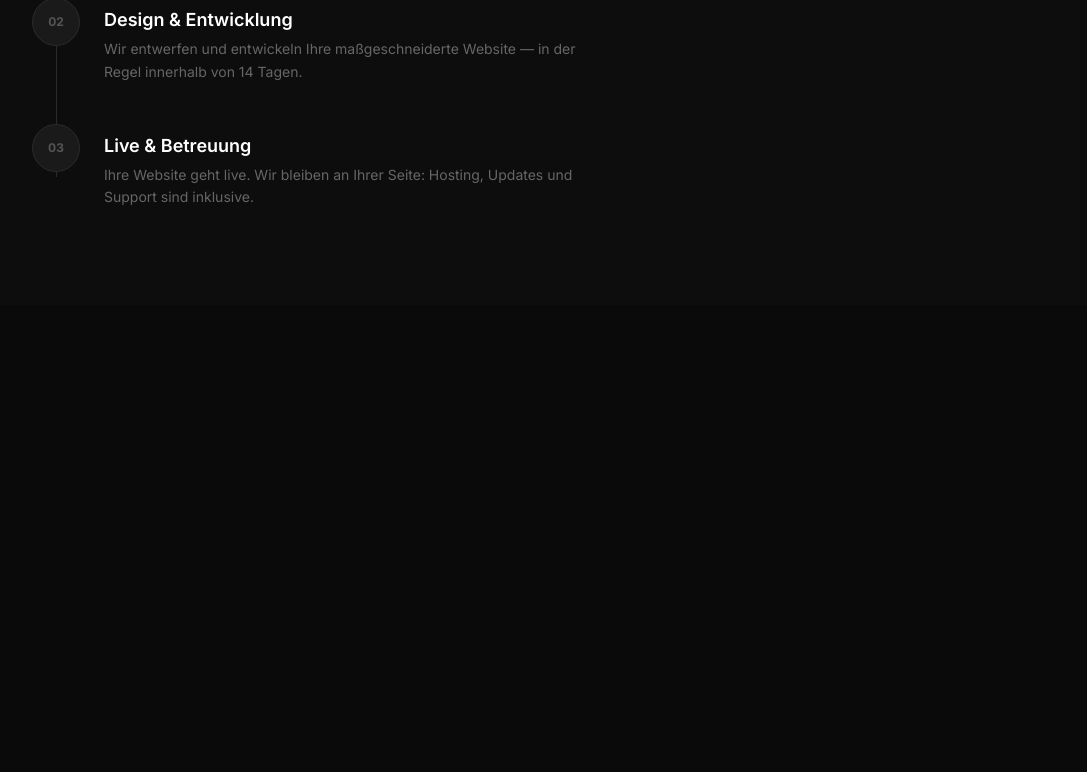
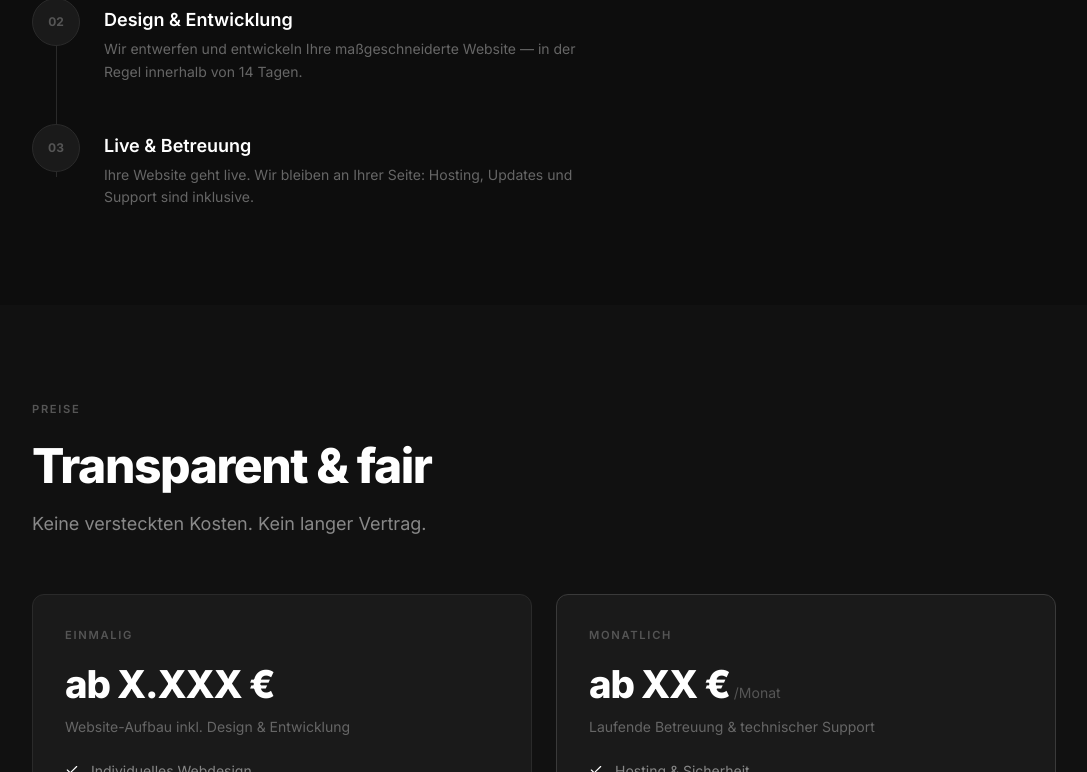
Before and after one commit to sdnwrd/Seven, a React (Vite) app: page / in a window 1280 px wide. Shown: the part 2028-2800 px from the top of the page, without its empty margins (96-1183 px from the left). Before the commit the page ends 2333 px from the top, so only its background shows below. Built offline with nearby package versions, Linux system fonts and the light colour scheme.

Commit message:
feat: add Pricing section with two-tier cards

```diff
--- a/src/App.tsx
+++ b/src/App.tsx
@@ -3,6 +3,7 @@ import Navbar from './components/Navbar'
 import Hero from './components/Hero'
 import Services from './components/Services'
 import Process from './components/Process'
+import Pricing from './components/Pricing'
 
 function Home() {
   return (
@@ -11,6 +12,7 @@ function Home() {
       <Hero />
       <Services />
       <Process />
+      <Pricing />
     </>
   )
 }
--- /dev/null
+++ b/src/components/Pricing.tsx
@@ -0,0 +1,120 @@
+import { motion, useReducedMotion } from 'framer-motion'
+import { Check } from 'lucide-react'
+
+const plans = [
+  {
+    type: 'Einmalig',
+    price: 'ab X.XXX €',
+    description: 'Website-Aufbau inkl. Design & Entwicklung',
+    items: [
+      'Individuelles Webdesign',
+      'Mobile-optimierte Entwicklung',
+      'SEO-Grundoptimierung',
+      'Domain & Hosting-Einrichtung',
+      'Übergabe & Einweisung',
+    ],
+    note: '* Preis abhängig von Umfang und Anforderungen',
+  },
+  {
+    type: 'Monatlich',
+    price: 'ab XX €',
+    suffix: '/Monat',
+    description: 'Laufende Betreuung & technischer Support',
+    items: [
+      'Hosting & Sicherheit',
+      'Regelmäßige Updates',
+      'Technischer Support',
+      'Kleine Inhaltsänderungen',
+    ],
+    note: '* Monatlich kündbar, kein langer Vertrag',
+    highlight: true,
+  },
+]
+
+const REDUCED = { duration: 0, delay: 0 }
+const planTransitions = plans.map((_, i) => ({ duration: 0.6, delay: i * 0.1 }))
+
+function scrollTo(id: string) {
+  document.getElementById(id)?.scrollIntoView({ behavior: 'smooth' })
+}
+
+export default function Pricing() {
+  const shouldReduce = useReducedMotion()
+
+  return (
+    <section id="preise" className="bg-[#111111] py-24 px-6">
+      <div className="max-w-5xl mx-auto">
+        <motion.div
+          initial={{ opacity: 0, y: shouldReduce ? 0 : 20 }}
+          whileInView={{ opacity: 1, y: 0 }}
+          viewport={{ once: true, amount: 0.2 }}
+          transition={{ duration: shouldReduce ? 0 : 0.6 }}
+        >
+          <p className="section-label mb-3">Preise</p>
+          <h2
+            className="font-extrabold text-white mb-2"
+            style={{ fontSize: 'clamp(2rem, 4vw, 3rem)', letterSpacing: '-0.03em' }}
+          >
+            Transparent & fair
+          </h2>
+          <p className="text-[#888] text-lg mb-14">Keine versteckten Kosten. Kein langer Vertrag.</p>
+        </motion.div>
+
+        <div className="grid grid-cols-1 sm:grid-cols-2 gap-6">
+          {plans.map((plan, index) => (
+            <motion.div
+              key={plan.type}
+              initial={{ opacity: 0, y: shouldReduce ? 0 : 20 }}
+              whileInView={{ opacity: 1, y: 0 }}
+              viewport={{ once: true, amount: 0.2 }}
+              transition={shouldReduce ? REDUCED : planTransitions[index]}
+              className={`rounded-xl p-8 border ${
+                plan.highlight
+                  ? 'bg-[#1a1a1a] border-[#3a3a3a]'
+                  : 'bg-[#1a1a1a] border-[#2a2a2a]'
+              }`}
+            >
+              <p className="section-label mb-3">{plan.type}</p>
+              <div className="mb-1">
+                <span
+                  className="font-extrabold text-white"
+                  style={{ fontSize: 'clamp(1.8rem, 3vw, 2.5rem)', letterSpacing: '-0.03em' }}
+                >
+                  {plan.price}
+                </span>
+                {plan.suffix && <span className="text-[#555] text-sm ml-1">{plan.suffix}</span>}
+              </div>
+              <p className="text-[#666] text-sm mb-6">{plan.description}</p>
+              <ul className="space-y-3 mb-6">
+                {plan.items.map((item) => (
+                  <li key={item} className="flex items-start gap-3">
+                    <Check size={14} className="text-white mt-0.5 flex-shrink-0" />
+                    <span className="text-[#888] text-sm">{item}</span>
+                  </li>
+                ))}
+              </ul>
+              <p className="text-[#444] text-xs">{plan.note}</p>
+            </motion.div>
+          ))}
+        </div>
+
+        <motion.div
+          initial={{ opacity: 0, y: shouldReduce ? 0 : 20 }}
+          whileInView={{ opacity: 1, y: 0 }}
+          viewport={{ once: true, amount: 0.2 }}
+          transition={{ duration: shouldReduce ? 0 : 0.6, delay: 0.2 }}
+          className="mt-10 text-center"
+        >
+          <motion.button
+            onClick={() => scrollTo('kontakt')}
+            whileHover={{ scale: 1.02 }}
+            transition={{ duration: 0.15 }}
+            className="bg-white text-black font-bold px-8 py-4 rounded-2xl text-base hover:bg-white/90 transition-colors"
+          >
+            Jetzt Angebot anfragen →
+          </motion.button>
+        </motion.div>
+      </div>
+    </section>
+  )
+}
```
